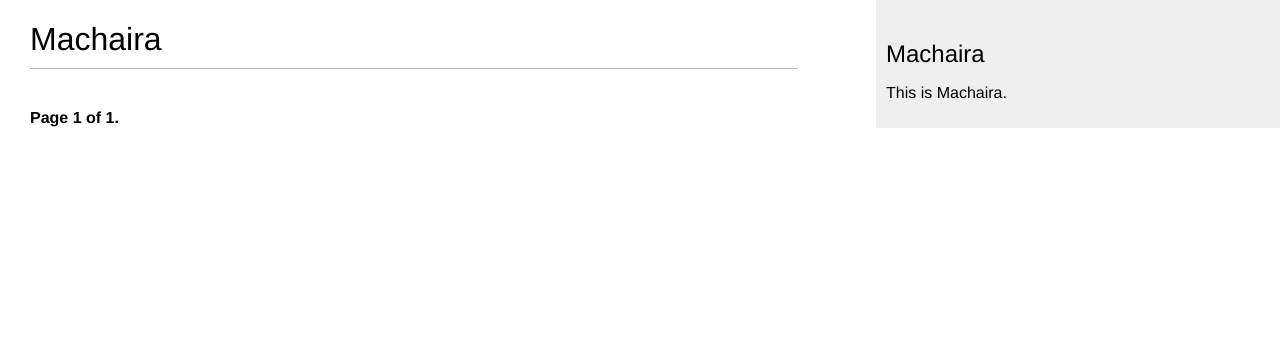
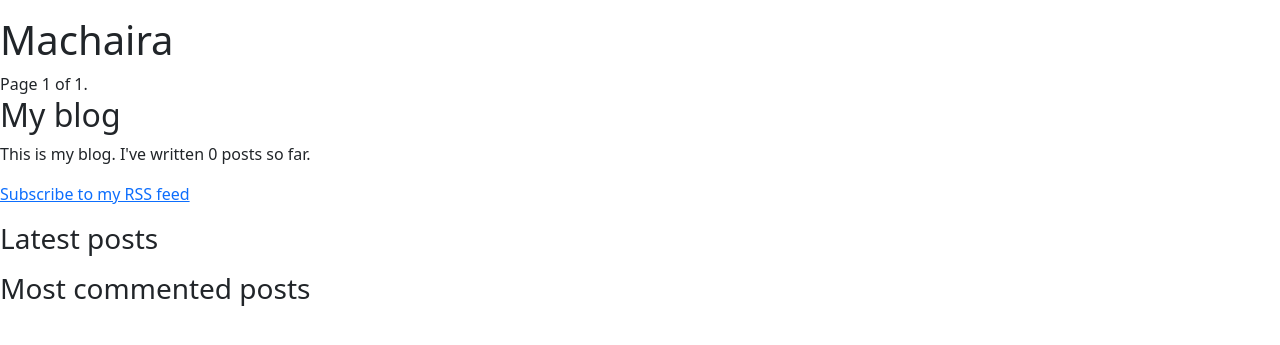
Before and after one commit to philipObiri/machaira, a Django app: page / in a window 1280 px wide. Shown: the top 345 px of the page. Run offline with Django 4.2, Linux system fonts and the light colour scheme; data that the repository does not hold is empty; some libraries are stand-ins or nearby versions.

Commit message:
Addded a base partial file

```diff
--- a/blog/templates/blog/base.html
+++ b/blog/templates/blog/base.html
@@ -1,18 +1,45 @@
+{% load blog_tags %}
 {% load static %}
 <!DOCTYPE html>
 <html>
 <head>
   <title>{% block title %}{% endblock %}</title>
-  <link href="{% static "css/blog.css" %}" rel="stylesheet">
+  <!-- <link href="{% static "css/blog.css" %}" rel="stylesheet"> -->
+  <link href="{% static "css/bootstrap.min.css" %}" rel="stylesheet">
+
 </head>
 <body>
+  <nav class="navbar navbar-dark "></nav>
   <div id="content">
     {% block content %}
     {% endblock %}
   </div>
   <div id="sidebar">
-    <h2>Machaira</h2>
-    <p>This is Machaira.</p>
+    <h2>My blog</h2>
+    <p>
+      This is my blog.
+      I've written {% total_posts %} posts so far.
+    </p>
+    <p>
+      <a href="{% url "blog:post_feed" %}">
+        Subscribe to my RSS feed
+      </a>
+    </p>
+
+
+    <h3>Latest posts</h3>
+    {% show_latest_posts 3 %}
+
+
+    <h3>Most commented posts</h3>
+    {% get_most_commented_posts as most_commented_posts %}
+    <ul>
+      {% for post in most_commented_posts %}
+        <li>
+          <a href="{{ post.get_absolute_url }}">{{ post.title }}</a>
+        </li>
+      {% endfor %}
+    </ul>
   </div>
 </body>
 </html>
```
